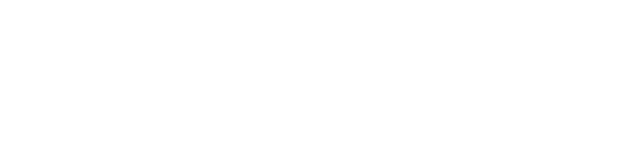
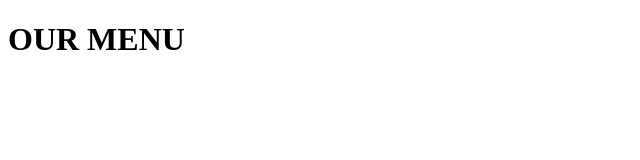
Before and after one commit to MARIA-DATEY/Coursera-Test, a plain HTML site: page index.html in a window 1280 px wide. Shown: the whole page, without its empty margins (0-640 px from the left). Drawn offline with Linux system fonts and the light colour scheme.

Commit message:
first commit

```diff
--- a/index.html
+++ b/index.html
@@ -4,9 +4,9 @@
     <meta charset="UTF-8">
     <meta http-equiv="X-UA-Compatible" content="IE=edge">
     <meta name="viewport" content="width=device-width, initial-scale=1.0">
-    <title>Document</title>
+    <title>Assignment Solution for Module 2</title>
 </head>
 <body>
-
+    <h1>OUR MENU</h1>
 </body>
 </html>
```
